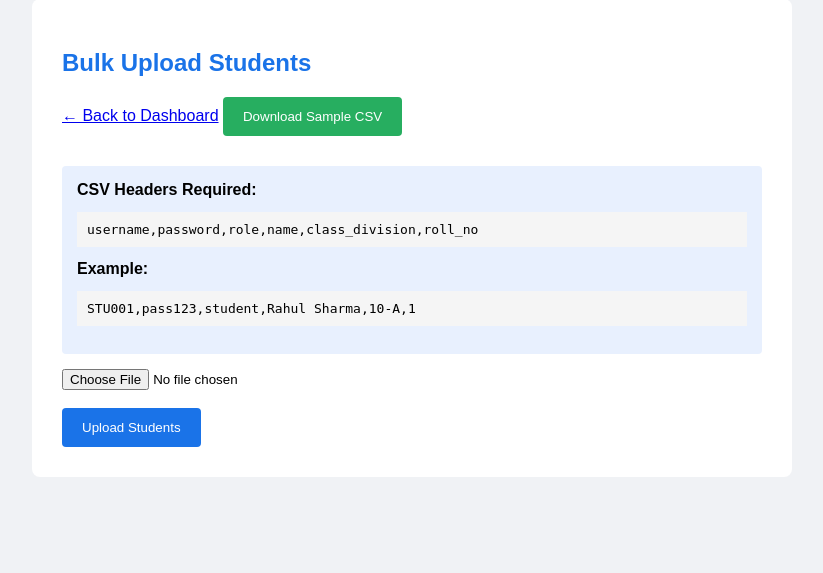
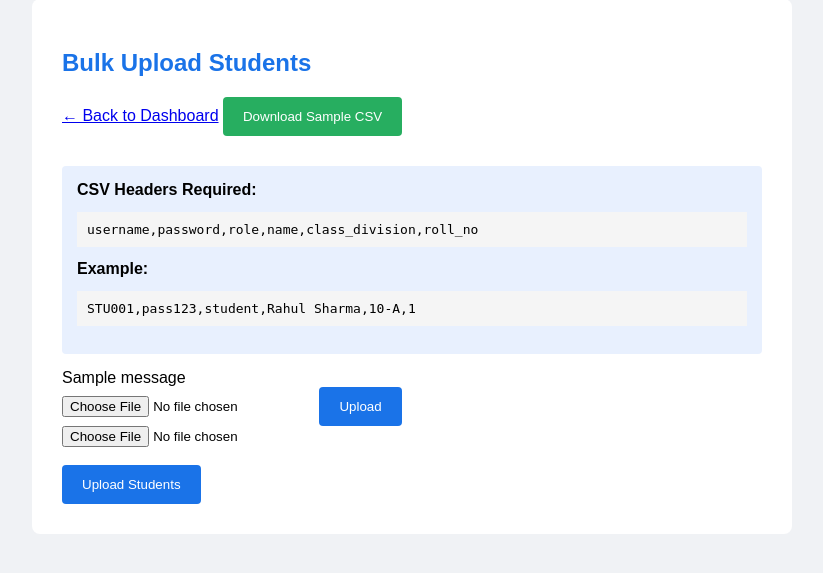
Before and after one commit to sidduchinmay/school_erp, a Flask app: page /bulk_upload in a window 1280 px wide. Shown: the part 29-602 px from the top of the page, without its empty margins (228-1051 px from the left). Run offline with Flask 3, Linux system fonts and the light colour scheme; a user stored in the database is signed in; tables that the repository leaves empty hold one stand-in row (values such as "Sample post"); one stand-in notice (Sample message) is shown.

Commit message:
Add upload status confirmation on screen

```diff
--- a/app.py
+++ b/app.py
@@ -204,7 +204,7 @@ def get_fee_details(student_id):
         return {"status": "error", "message": str(e)}, 500
 
 
-@app.route('/bulk_upload', methods=['GET', 'POST'])  # <-- IMPORTANT: allow both
+@app.route('/bulk_upload', methods=['GET', 'POST'])
 @admin_required
 def bulk_upload():
     if request.method == 'POST':
@@ -236,24 +236,27 @@ def bulk_upload():
                 hashed_pw = generate_password_hash(password)
                 conn.execute('''INSERT INTO users
                     (username, password, role, name, class_division, roll_no)
-        VALUES (?, ?, ?, ?, ?)''',
-                (username, hashed_pw, role, name, class_division, roll_no))
+                    VALUES (?, ?, ?, ?, ?)''',
+                    (username, hashed_pw, role, name, class_division, roll_no))
                 success += 1
             except sqlite3.IntegrityError:
                 errors.append(f"Row {i}: Username '{username}' already exists")
             except Exception as e:
-                errors.append(f"Row {i}: {str(e)}") # <-- This will help us see next error
+                errors.append(f"Row {i}: {str(e)}")
 
         conn.commit()
         conn.close()
 
+        # Show status on screen
+        if success > 0:
+            flash(f'✅ Success: {success} users added', 'success')
         if errors:
-            for e in errors[:10]:
-                flash(e, 'danger')
-        flash(f'Bulk Upload Complete: {success} users added', 'success')
+            flash(f'❌ {len(errors)} rows failed. See details below.', 'danger')
+            for e in errors[:20]: # show max 20 errors
+                flash(e, 'warning')
+
         return redirect(url_for('bulk_upload'))
 
-    # If GET request, just show the upload page
     return render_template('bulk_upload.html')
 @app.route('/admin/update_student/<int:student_id>', methods=['POST'])
 def update_student(student_id):
--- a/templates/bulk_upload.html
+++ b/templates/bulk_upload.html
@@ -29,7 +29,23 @@
             <b>Example:</b>
             <pre>STU001,pass123,student,Rahul Sharma,10-A,1</pre>
         </div>
+        <!-- Status Messages -->
+{% with messages = get_flashed_messages(with_categories=true) %}
+  {% if messages %}
+    <div class="messages">
+      {% for category, message in messages %}
+        <div class="alert alert-{{ category }}">
+          {{ message }}
+        </div>
+      {% endfor %}
+    </div>
+  {% endif %}
+{% endwith %}
 
+<form method="POST" enctype="multipart/form-data">
+    <input type="file" name="file" accept=".csv" required>
+    <button type="submit">Upload</button>
+</form>
         <form method="POST" enctype="multipart/form-data">
             <input type="file" name="file" accept=".csv" required><br><br>
             <button type="submit">Upload Students</button>
```
